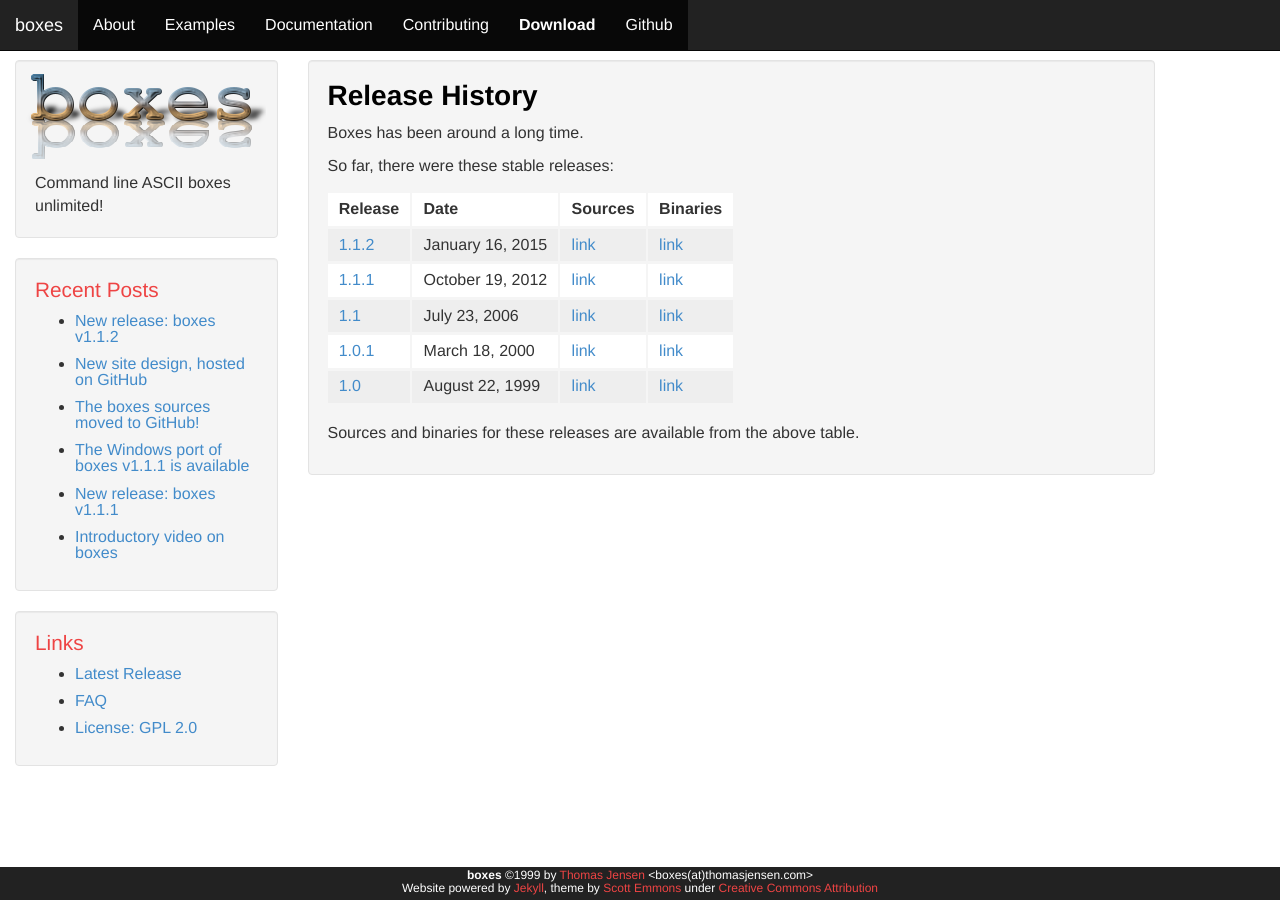
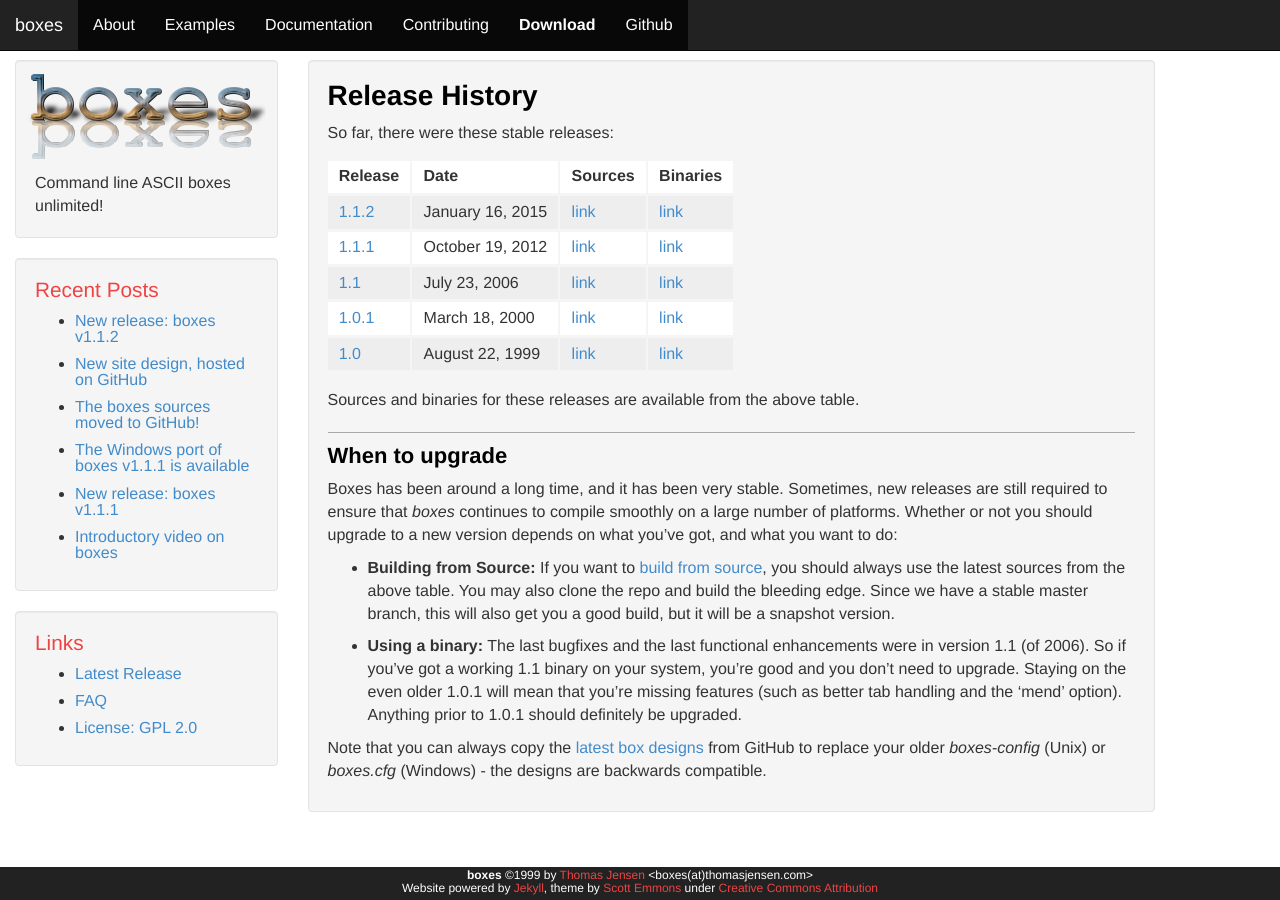
Before and after one commit to ascii-boxes/boxes, a Jekyll site: the page built from docs/releases.html, in a window 1280 px wide. Built offline with Jekyll 4.4.1, drawn with Linux system fonts in a browser that asks for light colours.

Commit message:
Added info on when to upgrade to release history page

```diff
--- a/_includes/boxes/docs/releases.md
+++ b/_includes/boxes/docs/releases.md
@@ -13,3 +11,13 @@
 [1.0](https://github.com/{{ site.github }}/releases/tag/v1.0)     | August 22, 1999  | [link](https://github.com/{{ site.github }}/tree/release_1.0)   | [link](https://github.com/{{ site.github }}/releases/tag/v1.0)
 
 Sources and binaries for these releases are available from the above table.
+
+## When to upgrade
+
+Boxes has been around a long time, and it has been very stable. Sometimes, new releases are still required to ensure that *boxes* continues to compile smoothly on a large number of platforms. Whether or not you should upgrade to a new version depends on what you've got, and what you want to do:
+
+- **Building from Source:** If you want to [build from source]({{ site.baseurl}}/build.html), you should always use the latest sources from the above table. You may also clone the repo and build the bleeding edge. Since we have a stable master branch, this will also get you a good build, but it will be a snapshot version.
+
+- **Using a binary:** The last bugfixes and the last functional enhancements were in version 1.1 (of 2006). So if you've got a working 1.1 binary on your system, you're good and you don't need to upgrade. Staying on the even older 1.0.1 will mean that you're missing features (such as better tab handling and the 'mend' option). Anything prior to 1.0.1 should definitely be upgraded.
+
+Note that you can always copy the [latest box designs](https://github.com/{{ site.github }}/blob/master/boxes-config) from GitHub to replace your older *boxes-config* (Unix) or *boxes.cfg* (Windows) - the designs are backwards compatible.
```
Also changed, not shown: other parts of _includes/boxes/docs/releases.md (+0 -2 lines).
